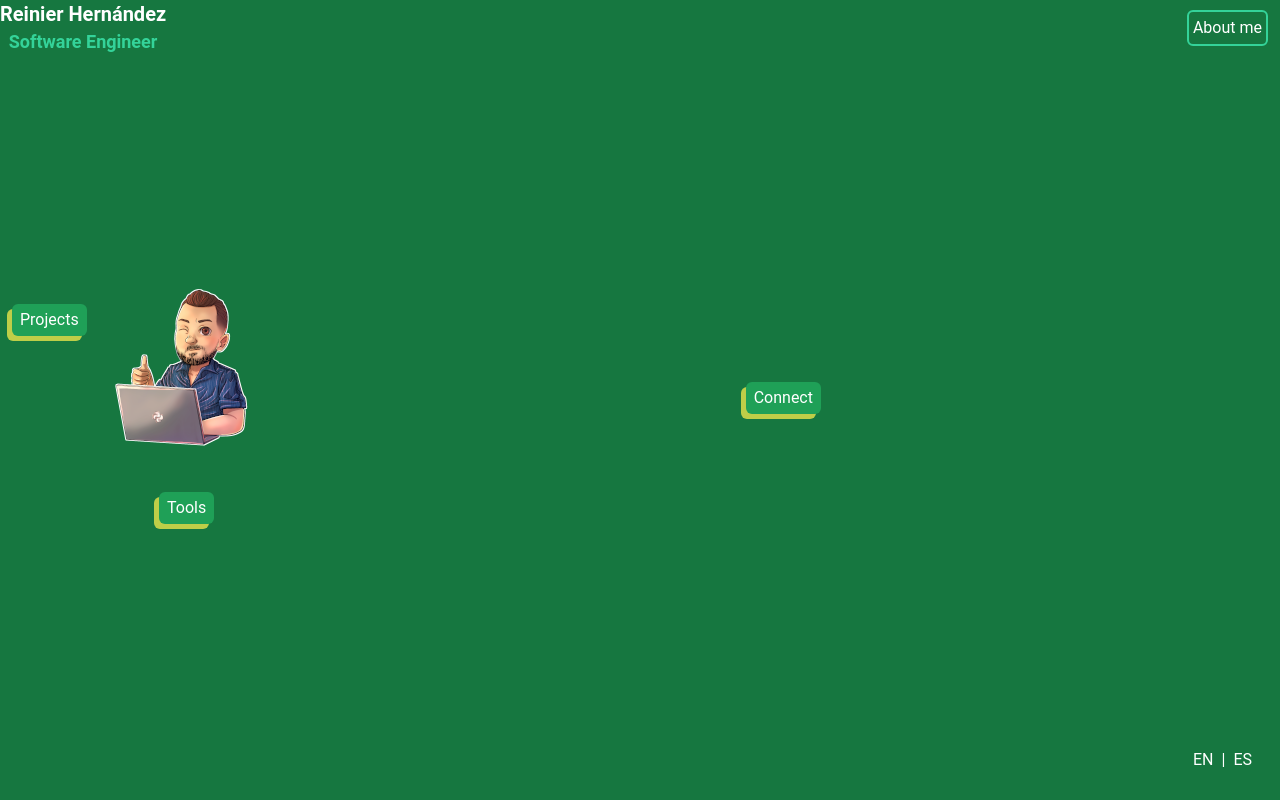
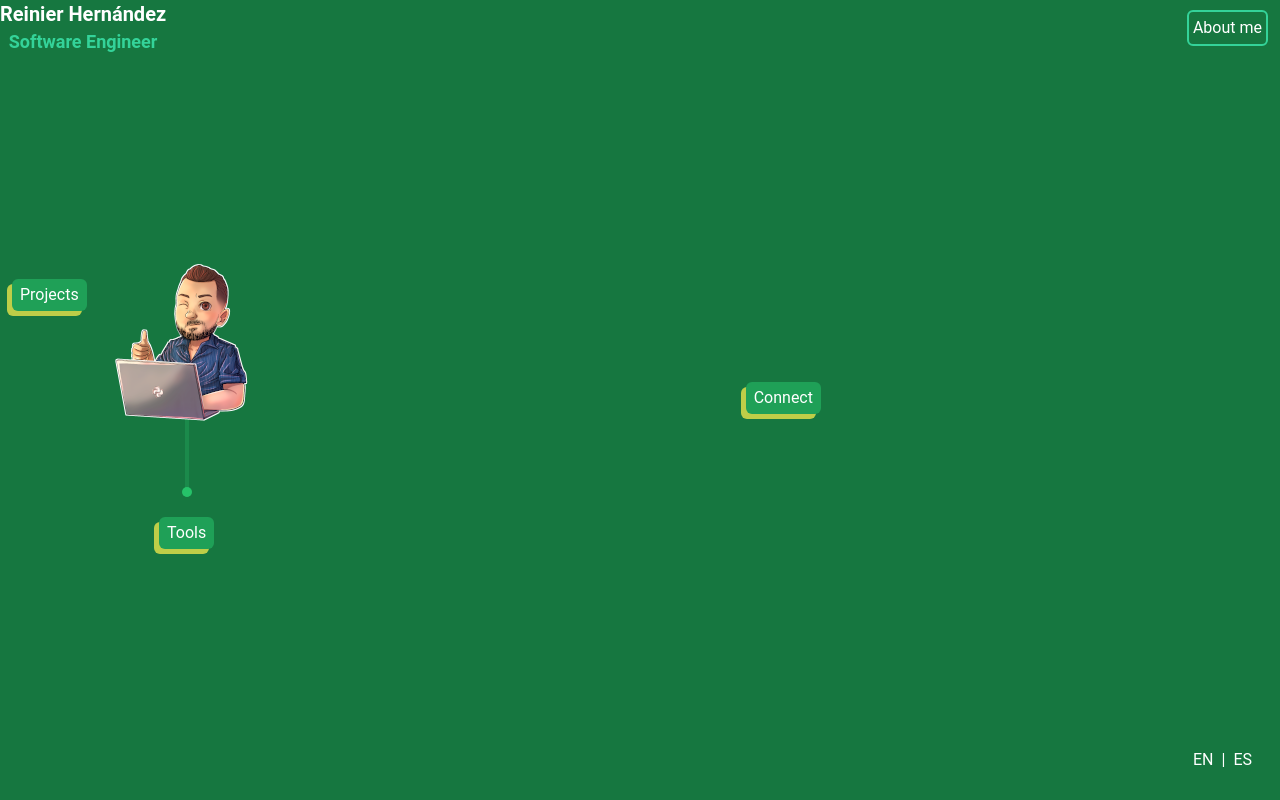
Before and after one commit to ragnarok22/about-page, a Next.js app: page / in a window 1280 px wide. Built offline with nearby package versions, Linux system fonts and the light colour scheme.

Commit message:
fix: remove missing dependencies

```diff
--- a/components/Home/index.jsx
+++ b/components/Home/index.jsx
@@ -10,7 +10,8 @@ export default function HomeIndex() {
         <a className="mt-8 mb-auto ml-3">Projects</a>
       </Link>
       <div className="flex flex-col items-center">
-        <Image src={draw200x200Image} alt="RagnarokReinier" />
+        <Image src={draw200x200Image} alt="RagnarokReinier" className="z-10" />
+        <div className={styles.figurita}></div>
         <Link href="/tools">
           <a className="mt-5">Tools</a>
         </Link>
--- a/pages/connect.jsx
+++ b/pages/connect.jsx
@@ -1,10 +1,9 @@
-import Connect from '../components/connect';
 import PageLayout from '../components/layouts/PageLayout';
 
 const ConnectPage = () => {
   return (
     <PageLayout>
-      <Connect />
+      <h1>Connect</h1>
     </PageLayout>
   )
 }
--- a/pages/projects.jsx
+++ b/pages/projects.jsx
@@ -1,11 +1,9 @@
 import PageLayout from '../components/layouts/PageLayout';
-import ProjectList from '../components/Projects';
 
 const ProjectsPage = () => {
   return (
     <PageLayout>
       <h1 className="page-title">Mis proyectos</h1>
-      <ProjectList />
     </PageLayout>
   )
 }
--- a/styles/Index.module.scss
+++ b/styles/Index.module.scss
@@ -4,6 +4,26 @@
     background-color: #1fa057;
     @apply text-white py-1 px-2 rounded-md;
     box-shadow: #e1e14ad3 -5px 5px;
+  }
+
+  .figurita {
+    background-color: #1b8a4b;
+    width: 4px;
+    height: 100px;
+    position: relative;
+    margin-top: -50px;
+
+    &:after {
+      content: "";
+      display: block;
+      border-radius: 100%;
+      width: 10px;
+      height: 10px;
+      margin-left: -3px;
+      background: #26c269;
+      position: absolute;
+      bottom: 0;
+    }
   }
 }
 
```
